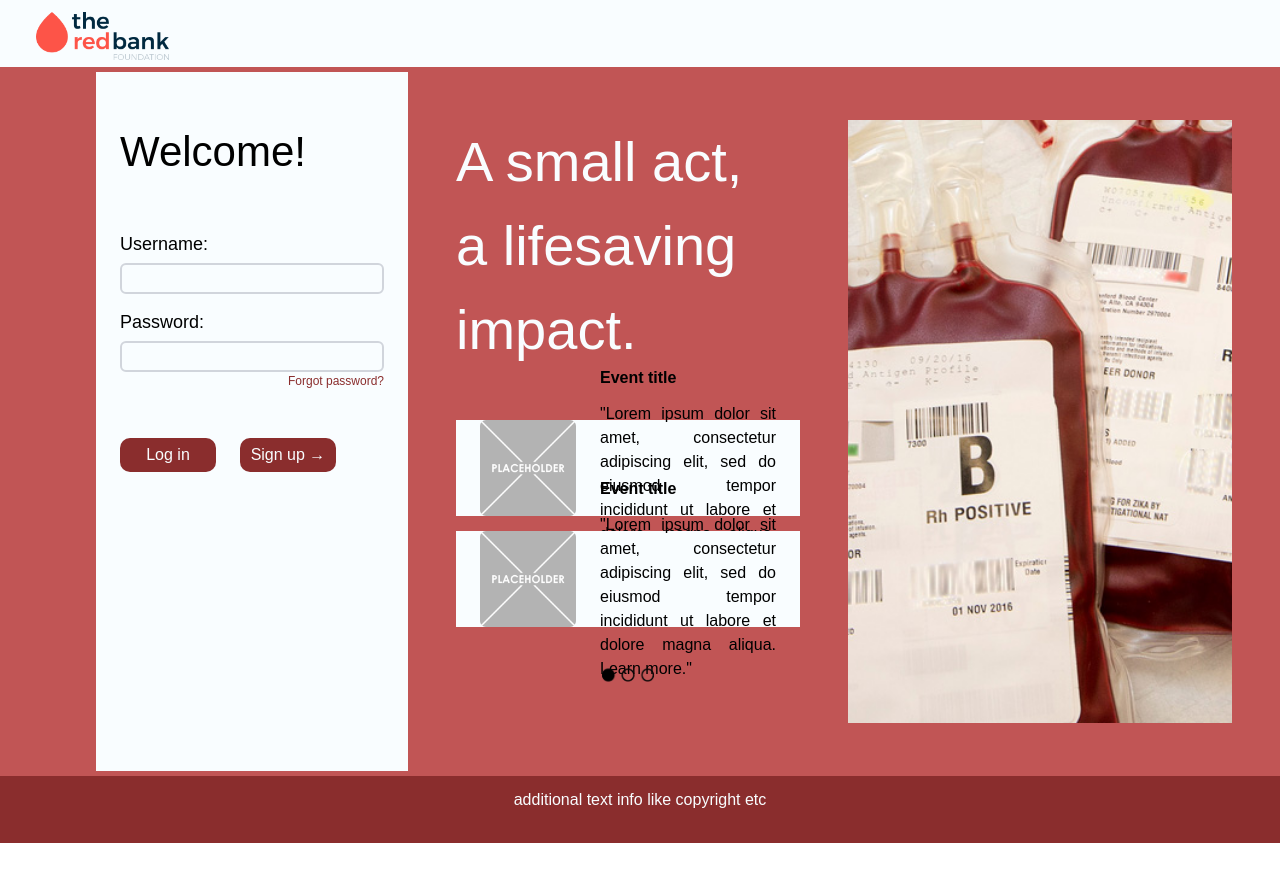
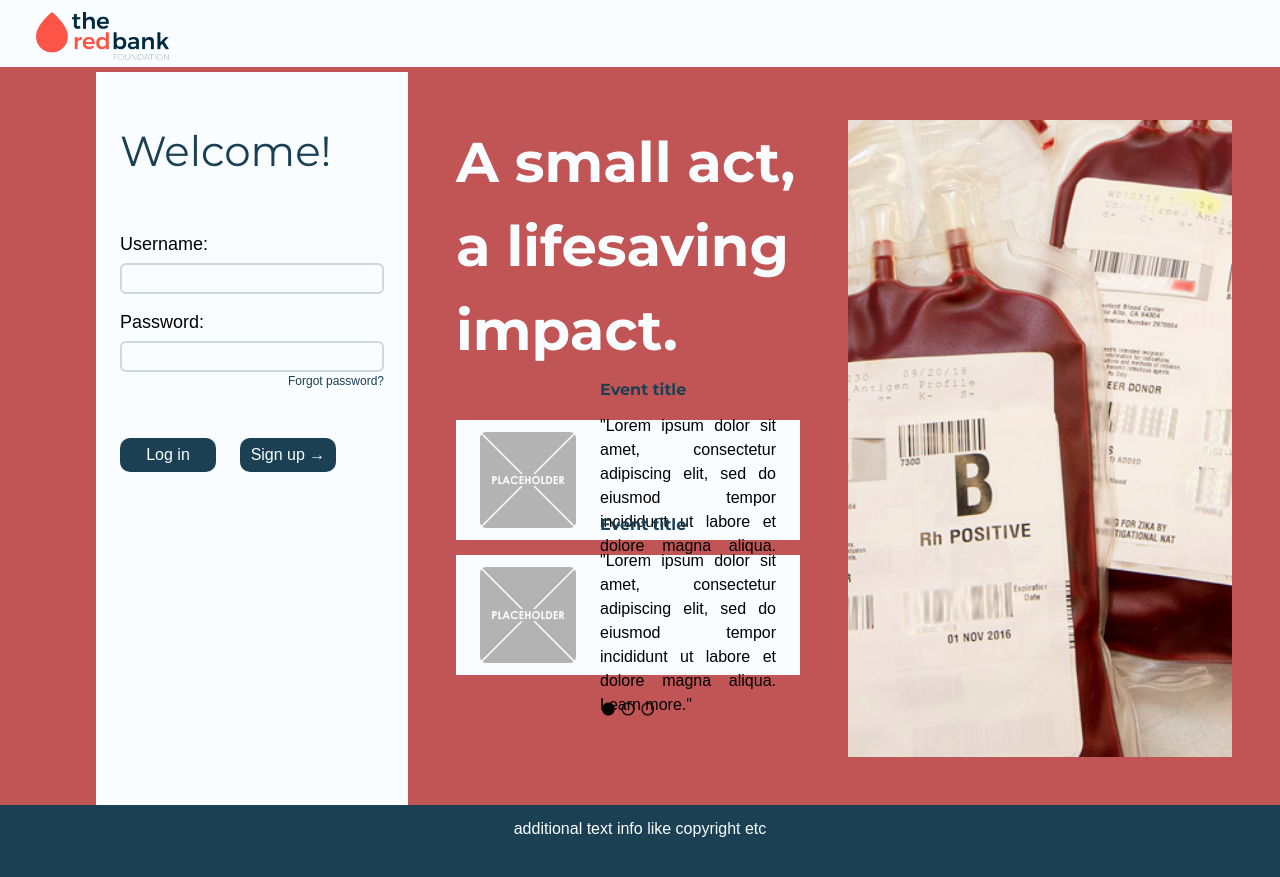
Before and after one commit to RanFrosh/CSSWENG-Blood-Digitalization, a Next.js app in the folder sweng/: page / in a window 1280 px wide. Before the commit the page ends 843 px from the top, so only its background shows below. Built offline with nearby package versions, Linux system fonts and the light colour scheme.

Commit message:
reworked landing

```diff
--- a/sweng/app/page.tsx
+++ b/sweng/app/page.tsx
@@ -32,12 +32,13 @@ export default function Home() {
             {/* Main Content */}
             <div className = "flex-1 bg-[#c15555] flex flex-row">
 
+                {/* Margin */}
                 <div className = "w-[1in] shrink-0 bg-[#c15555]"></div>
 
                 {/* Left Panel */}
                 <div className = "w-[3.25in] shrink-0 bg-[#f9fdff] p-[0.25in] flex flex-col gap-[0.5in]">
 
-                    <h1 className = "text-[42px] font-normal mt-[0.25in]">
+                    <h1 className = "text-[42px] font-['Montserrat'] mt-[0.25in] text-[#1b4054]">
                         Welcome!
                     </h1>
 
@@ -47,18 +48,18 @@ export default function Home() {
 
                         <input
                             type = "text"
-                            className = "w-full mb-[15px] border-2 border-gray-300 rounded-md focus:border-[#8a2d2d]"
+                            className = "w-full mb-[15px] border-2 border-gray-300 rounded-md focus:border-[#1b4054] pl-[10px] pr-[10px]"
                         />
 
                         <label className = "mb-[5px]" htmlFor = "pass">Password:</label>
 
                         <input
                             type = "password"
-                            className = "w-full border-2 border-gray-300 rounded-md focus:border-[#8a2d2d]"
+                            className = "w-full border-2 border-gray-300 rounded-md focus:border-[#1b4054] pl-[10px] pr-[10px]"
                         />
 
-                        <div className = "text-[12px] text-[#8a2d2d] w-full text-end">
-                            <p className = "inline hover:underline cursor-pointer">Forgot password?</p>
+                        <div className = "text-[12px] text-[#1b4054] w-full text-end">
+                            <p className = "inline hover:underline cursor-pointer text-[#1b4054]">Forgot password?</p>
                         </div>
 
                     </div>
@@ -66,14 +67,14 @@ export default function Home() {
                     <div className = "w-[3in] flex flex-row gap-[0.25in]">
 
                         <button
-                            className = "w-[1in] bg-[#8a2d2d] text-[#f9fdff] p-[5px] rounded-[10px] text-center cursor-pointer hover:underline"
+                            className = "w-[1in] bg-[#1b4054] text-[#f9fdff] p-[5px] rounded-[10px] text-center cursor-pointer hover:underline"
                             onClick = {handleLogin}
                         >
                             Log in
                         </button>
 
                         <button
-                            className = "w-[1in] bg-[#8a2d2d] text-[#f9fdff] p-[5px] rounded-[10px] text-center cursor-pointer hover:underline"
+                            className = "w-[1in] bg-[#1b4054] text-[#f9fdff] p-[5px] rounded-[10px] text-center cursor-pointer hover:underline"
                         >
                             Sign up &#8594;
                         </button>
@@ -88,7 +89,7 @@ export default function Home() {
 
                         <div className = "header">
 
-                            <h1 className = "text-[#f9fdff] text-[56px]">A small act,
+                            <h1 className = "text-[#f9fdff] text-[56px] font-['Montserrat'] font-semibold">A small act,
                                 <br />
                                 a lifesaving impact.
                             </h1>
@@ -98,7 +99,7 @@ export default function Home() {
                         {/* Event List */}
                         <div className = "flex-1 flex flex-col gap-[15px]">
 
-                            <div className = "h-[1in] p-[0.25in] bg-[#f9fdff] flex flex-row gap-[0.25in] items-center">
+                            <div className = "h-[1.25in] p-[0.25in] bg-[#f9fdff] flex flex-row gap-[0.25in] items-center">
 
                                 <img
                                     className="h-[1in] w-[1in] rounded-md"
@@ -107,7 +108,7 @@ export default function Home() {
 
                                 <div className = "flex flex-col gap-[0.125in]">
 
-                                    <h3 className = "font-bold">Event title</h3>
+                                    <h3 className = "font-bold font-['Montserrat'] text-[#1b4054]">Event title</h3>
 
                                     <p className = "text-justify">
                                         "Lorem ipsum dolor sit amet, consectetur adipiscing elit,
@@ -118,7 +119,7 @@ export default function Home() {
 
                             </div>
 
-                            <div className = "h-[1in] p-[0.25in] bg-[#f9fdff] flex flex-row gap-[0.25in] items-center">
+                            <div className = "h-[1.25in] p-[0.25in] bg-[#f9fdff] flex flex-row gap-[0.25in] items-center">
 
                                 <img
                                     className="h-[1in] w-[1in] rounded-md"
@@ -127,7 +128,7 @@ export default function Home() {
 
                                 <div className = "flex flex-col gap-[0.125in]">
 
-                                    <h3 className = "font-bold">Event title</h3>
+                                    <h3 className = "font-bold font-['Montserrat'] text-[#1b4054]">Event title</h3>
 
                                     <p className = "text-justify">
                                         "Lorem ipsum dolor sit amet, consectetur adipiscing elit,
@@ -141,7 +142,7 @@ export default function Home() {
                         </div>
 
                         {/* Carousel */}
-                        <div className = "flex-1 -mt-[0.5in] flex justify-center">
+                        <div className = "flex-1 -mt-[0.65in] flex justify-center">
 
                             <img
                                 className = "h-[1in]"
@@ -166,13 +167,13 @@ export default function Home() {
             </div>
 
             {/* Footer */}
-            <div className = "border-t-[5px] border-[#c15555] bg-[#8a2d2d] h-[0.75in] shrink-0">
+                <div className = "bg-[#1b4054] h-[0.75in] shrink-0">
 
-                <div className = "p-[0.125in] text-center text-[#f9fdff]">
-                    <p>additional text info like copyright etc</p>
+                    <div className = "p-[0.125in] text-center text-[#f9fdff]">
+                        <p>additional text info like copyright etc</p>
+                    </div>
+
                 </div>
-
-            </div>
 
         </main>
     );
```
